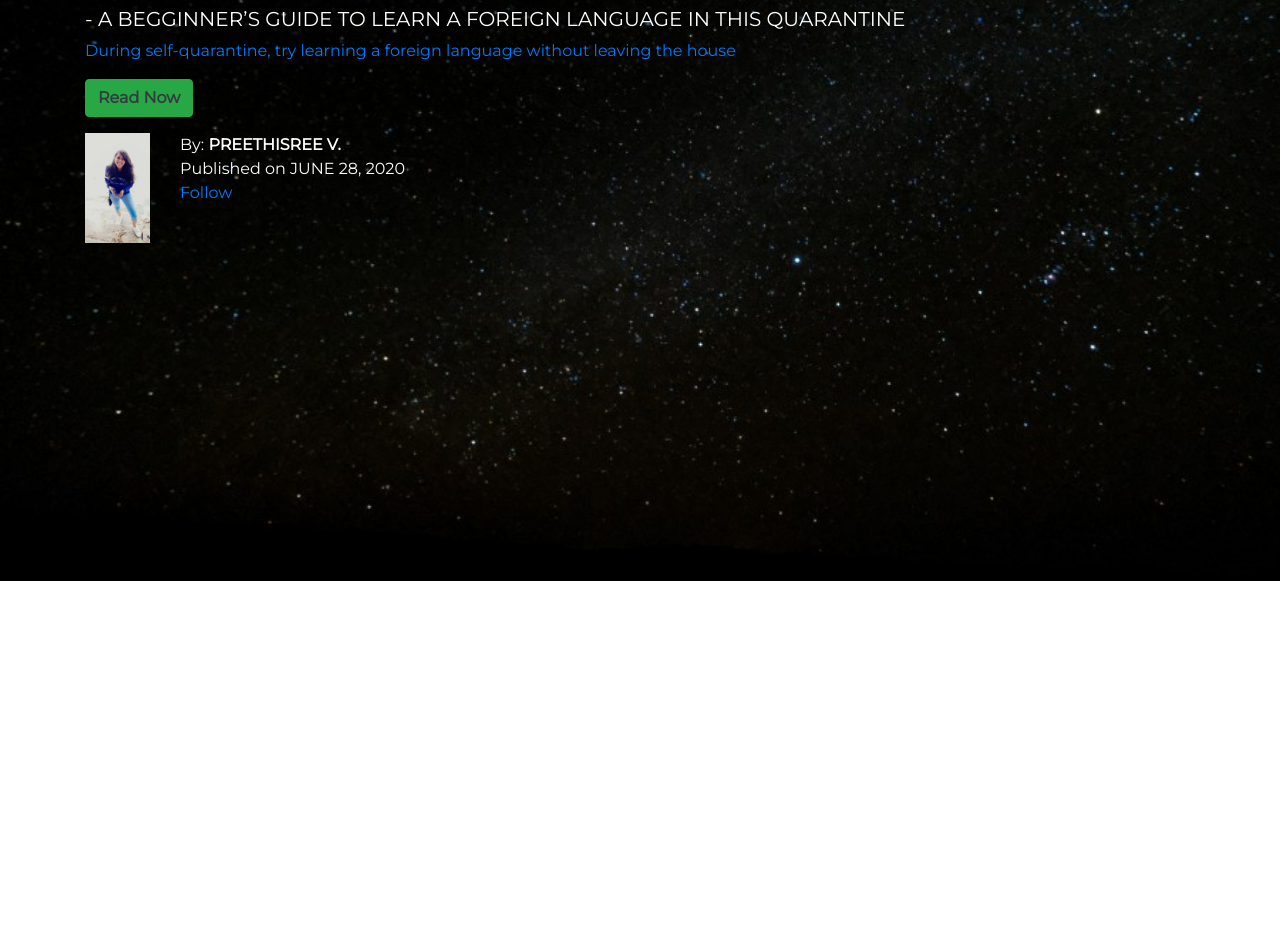
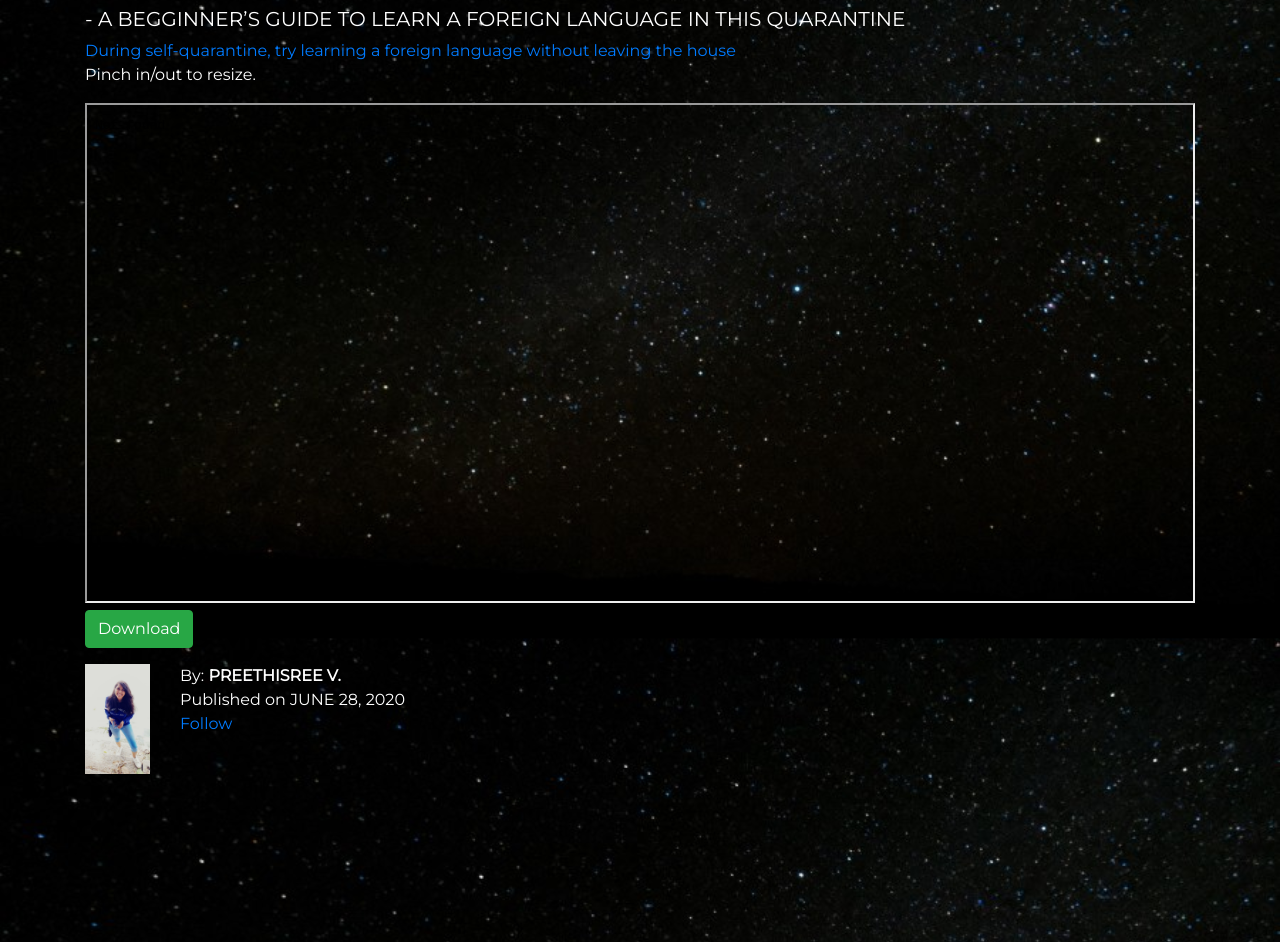
Before and after one commit to sayan2001ssg/Blogspot, a plain HTML site: page article.html in a window 1280 px wide. Shown: the part 215-1157 px from the top of the page. Before the commit the page ends 844 px from the top, so only its background shows below. Drawn offline with nearby package versions, Linux system fonts and the light colour scheme.

Commit message:
Modifying files

```diff
--- a/article.html
+++ b/article.html
@@ -29,10 +29,12 @@
 
 			<div class="container mb-5">
 				<p class="text-white" style="font-size: 50px;"><strong><br>LANGUAG-INTINE.</strong><br><h5 class="text-white">-	A BEGGINNER’S GUIDE TO LEARN A FOREIGN LANGUAGE IN THIS QUARANTINE</h5>
-					<a href="preethi.pdf"><span class="text-primary">During self-quarantine, try learning a foreign language without leaving the house</span></a>
+					<span class="text-primary">During self-quarantine, try learning a foreign language without leaving the house</span>
+					<span class="text-white"><br>Pinch in/out to resize.</span>
 				</p>
 				<p>
-					<button class="btn btn-success"><a href="preethi.pdf" class="text-dark"><strong>Read Now</strong></a></button>
+					<iframe src="preethi.pdf" class="align-content-center" width="100%" height="500px"></iframe><br>
+					<a href="preethi.pdf" download="Article1"><button class="btn btn-success text-white">Download</button></a>
 				</p>
 			<div class="row mt-2">
 				<div class="col-lg-1">
@@ -46,6 +48,8 @@
 					</div>
 				</div>
 			</div>
+
+			<footer class="text-center col-12 text-white copyright"><br>All rights reserved ©BLOGSPOT</footer>
 		</div>
 
 <!-- Optional JavaScript -->
```
Also changed, not shown: story1.html (+1 -1 lines).
